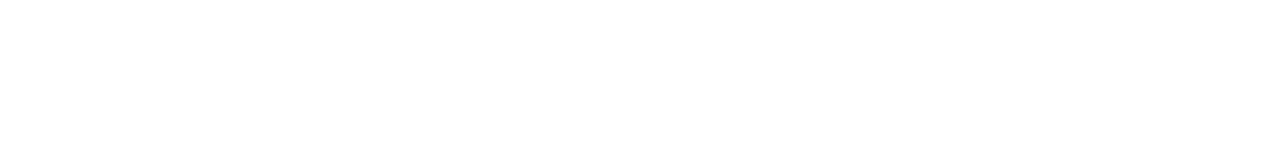
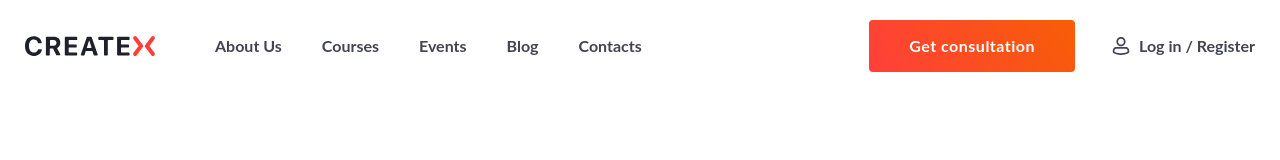
Before and after one commit to qqKostya/createx-proj-front, a plain HTML site: page index.html in a window 1280 px wide. Drawn offline with Linux system fonts and the light colour scheme; files whose address does not match are found by name.

Commit message:
staet layout header

```diff
--- /dev/null
+++ b/css/reset.css
@@ -0,0 +1,18 @@
+*{padding: 0;margin: 0;border: 0;}
+*,*:before,*:after{-moz-box-sizing: border-box;-webkit-box-sizing: border-box;box-sizing: border-box;}
+:focus,:active{outline: none;}
+a:focus,a:active{outline: none;}
+nav,footer,header,aside{display: block;}
+html,body{
+  height:100%;width:100%;
+  font-size:100%;line-height:1;-ms-text-size-adjust:100%;-moz-text-size-adjust:100%;-webkit-text-size-adjust:100%;}
+input,button,textarea{font-family:inherit;}
+input::-ms-clear{display: none;}
+button{cursor: pointer;}
+button::-moz-focus-inner{padding:0;border:0;}
+a,a:visited{text-decoration: none;}
+a:hover{text-decoration: none;}
+ul li{list-style: none;}
+img{vertical-align: top;}
+h1,h2,h3,h4,h5,h6{font-size:inherit;font-weight: inherit;}
+a{color:inherit;}
--- a/css/style.css
+++ b/css/style.css
@@ -0,0 +1,97 @@
+html, body {
+  font-family: lato, sans-serif;
+  color: #424551;
+}
+
+.wrapper {
+  width: 100%;
+  min-height: 100%;
+  overflow: hidden;
+}
+
+.container {
+  max-width: 1260px;
+  padding: 0 15px;
+  margin: 0 auto;
+}
+
+.button {
+  padding: 0 40px;
+
+  font-weight: 700;
+  letter-spacing: 0.5px;
+  line-height: 52px;
+  color: #fff;
+
+  border-radius: 4px;
+  background: linear-gradient(55.95deg, #FF3F3A 0%, #F75E05 100%);
+
+  white-space: nowrap;
+}
+
+.logo {
+}
+
+/* -------------------------------------------------------- */
+
+.header {
+  font-weight: 700;
+}
+.header__top {
+}
+.header__top-inner {
+  display: flex;
+  justify-content: space-between;
+  align-items: center;
+  padding: 20px 0;
+}
+.header__logo {
+  margin-right: 60px;
+}
+
+.header__nav {
+  margin-right: auto;
+}
+.header__nav-list {
+  display: flex;
+}
+.header__nav-item {
+  margin-right: 40px;
+}
+.header__nav-item:last-child {
+  margin-right: 0;
+}
+.header__nav-link {
+  line-height: 1.6;
+  white-space: nowrap;
+}
+.header__btn-box {
+  display: flex;
+  align-items: center;
+}
+.header__top-btn {
+  margin-right: 36px;
+}
+
+.header__user-nav {
+  position: relative;
+  padding-left: 28px;
+}
+
+.header__user-nav::before {
+  content: "";
+  display: block;
+  position: absolute;
+  top: 50%;
+  left: 0;
+  transform: translateY(-50%);
+  background: url("../images/icons/user-icon.svg") no-repeat;
+  width: 20px;
+  height: 20px;
+}
+.header__user-btn {
+  white-space: nowrap;
+  line-height: 1.6;
+}
+.header__body {
+}
--- a/index.html
+++ b/index.html
@@ -1,14 +1,69 @@
 <!DOCTYPE html>
 <html lang="en">
+
 <head>
   <meta charset="UTF-8">
   <meta http-equiv="X-UA-Compatible" content="IE=edge">
   <meta name="viewport" content="width=device-width, initial-scale=1.0">
   <link rel="stylesheet" href="./css/fonts.css">
+  <link rel="stylesheet" href="./css/reset.css">
   <link rel="stylesheet" href="./css/style.css">
   <title>Createx</title>
 </head>
+
 <body>
+  <div class="wrapper">
+    <header class="header">
+      <div class="header__top">
+        <div class="container">
+          <div class="header__top-inner">
+            <a class="header__logo logo" href="#">
+              <img src="./images/logo.svg" alt="Logo">
+            </a>
+            <nav class="header__nav">
+              <ul class="header__nav-list">
+                <li class="header__nav-item">
+                  <a class="header__nav-link" href="#">
+                    About Us
+                  </a>
+                </li>
+                <li class="header__nav-item">
+                  <a class="header__nav-link" href="#">
+                    Courses
+                  </a>
+                </li>
+                <li class="header__nav-item">
+                  <a class="header__nav-link" href="#">
+                    Events
+                  </a>
+                </li>
+                <li class="header__nav-item">
+                  <a class="header__nav-link" href="#">
+                    Blog
+                  </a>
+                </li>
+                <li class="header__nav-item">
+                  <a class="header__nav-link" href="#">
+                    Contacts
+                  </a>
+                </li>
+              </ul>
+            </nav>
+            <div class="header__btn-box">
+              <a class="header__top-btn button" href="#">Get consultation</a>
+              <div class="header__user-nav">
+                <a class="header__user-btn" href="#">Log in</a>
+                /
+                <a class="header__user-btn" href="#">Register</a>
+              </div>
+            </div>
+          </div>
+        </div>
+      </div>
+      <div class="header__body"></div>
+    </header>
+  </div>
+</body>
+<script src="./js/main.js"></script>
 
-</body>
 </html>
```
Also changed, not shown: js/main.js (added).
